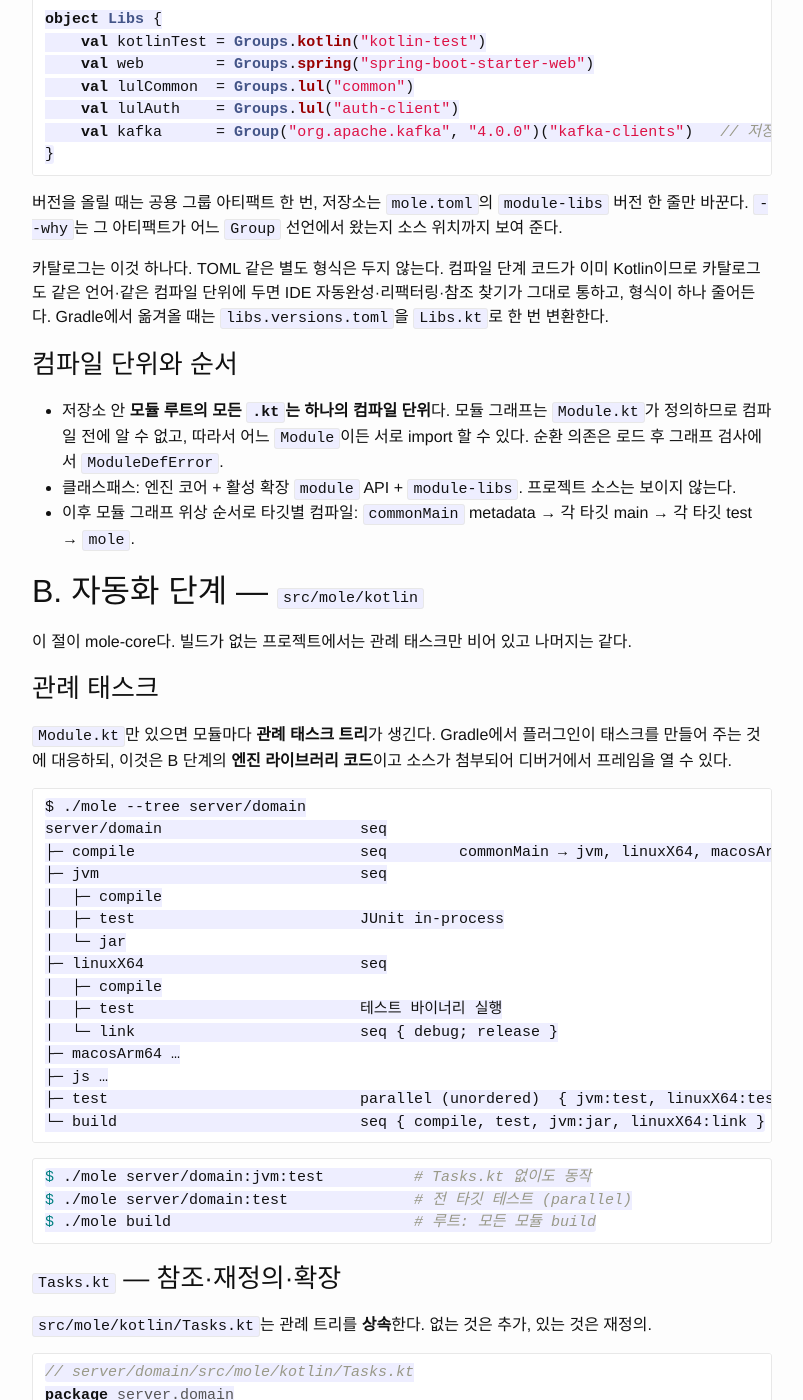
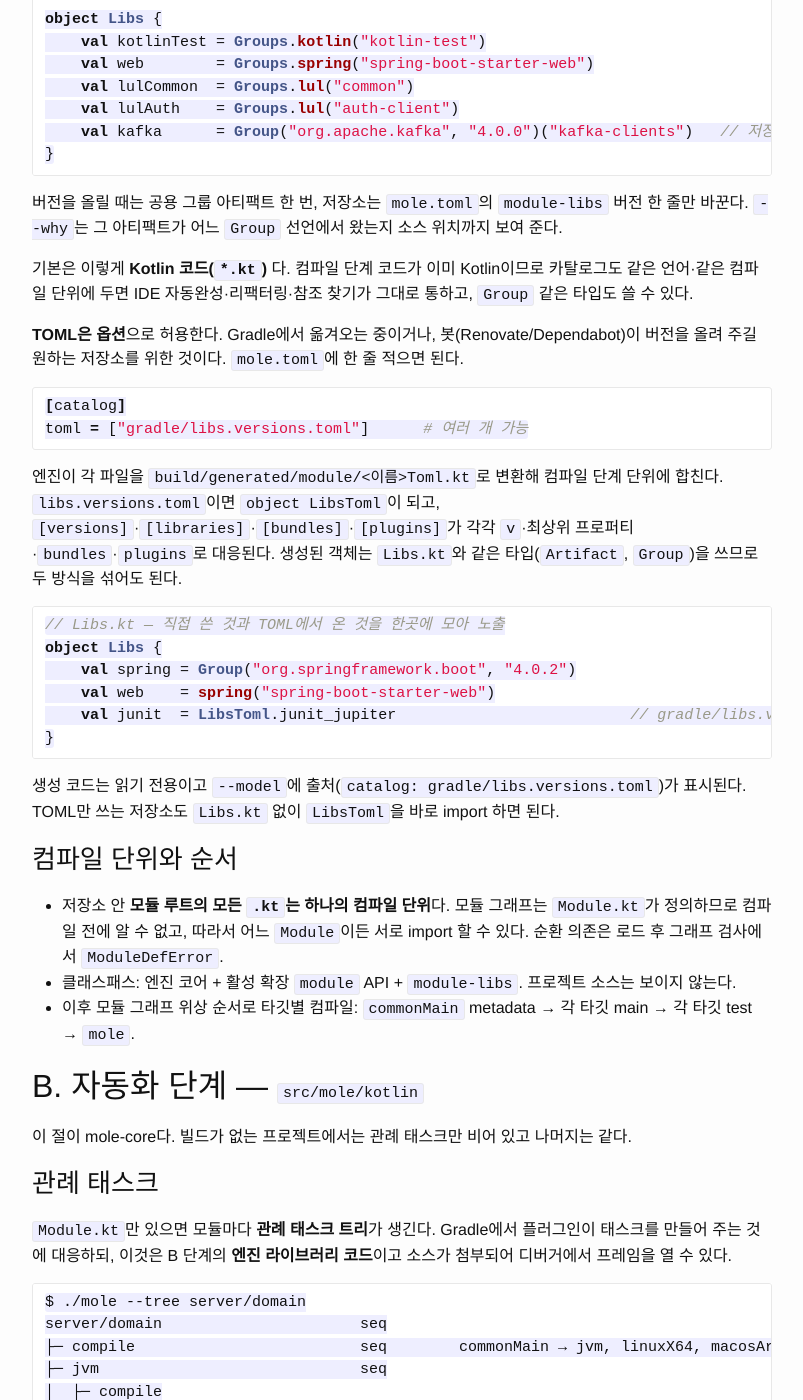
Before and after one commit to JustBurrow/JustBurrow.github.io, a Jekyll site: the page built from _posts/2026-09-21-mole-quick-start.md, in a window 1280 px wide and 1400 px high, scrolled down 10087 px. Shown: the whole window, without its empty margins (238-1041 px from the left). Built offline with Jekyll 4.4.1, drawn with Linux system fonts in a browser that asks for light colours; some of the changed text lies outside the part shown.

Commit message:
🖊️ 버전 카탈로그에 TOML 옵션 복원.
Kotlin 카탈로그를 기본으로 두되, Gradle 이전 중이거나 봇이 버전을
올려 주는 저장소를 위해 libs.versions.toml 가져오기를 옵션으로 허용한다.
생성 객체가 같은 타입을 쓰므로 두 방식을 섞어 쓸 수 있음을 명시한다.

Co-Authored-By: Claude Opus 5 (1M context) <noreply@anthropic.com>

````diff
--- a/_posts/2026-09-21-mole-quick-start.md
+++ b/_posts/2026-09-21-mole-quick-start.md
@@ -383,7 +383,27 @@ object Libs {
 
 버전을 올릴 때는 공용 그룹 아티팩트 한 번, 저장소는 `mole.toml`의 `module-libs` 버전 한 줄만 바꾼다. `--why`는 그 아티팩트가 어느 `Group` 선언에서 왔는지 소스 위치까지 보여 준다.
 
-카탈로그는 이것 하나다. TOML 같은 별도 형식은 두지 않는다. 컴파일 단계 코드가 이미 Kotlin이므로 카탈로그도 같은 언어·같은 컴파일 단위에 두면 IDE 자동완성·리팩터링·참조 찾기가 그대로 통하고, 형식이 하나 줄어든다. Gradle에서 옮겨올 때는 `libs.versions.toml`을 `Libs.kt`로 한 번 변환한다.
+기본은 이렇게 **Kotlin 코드(`*.kt`)** 다. 컴파일 단계 코드가 이미 Kotlin이므로 카탈로그도 같은 언어·같은 컴파일 단위에 두면 IDE 자동완성·리팩터링·참조 찾기가 그대로 통하고, `Group` 같은 타입도 쓸 수 있다.
+
+**TOML은 옵션**으로 허용한다. Gradle에서 옮겨오는 중이거나, 봇(Renovate/Dependabot)이 버전을 올려 주길 원하는 저장소를 위한 것이다. `mole.toml`에 한 줄 적으면 된다.
+
+```toml
+[catalog]
+toml = ["gradle/libs.versions.toml"]      # 여러 개 가능
+```
+
+엔진이 각 파일을 `build/generated/module/<이름>Toml.kt`로 변환해 컴파일 단계 단위에 합친다. `libs.versions.toml`이면 `object LibsToml`이 되고, `[versions]`·`[libraries]`·`[bundles]`·`[plugins]`가 각각 `v`·최상위 프로퍼티·`bundles`·`plugins`로 대응된다. 생성된 객체는 `Libs.kt`와 같은 타입(`Artifact`, `Group`)을 쓰므로 두 방식을 섞어도 된다.
+
+```kotlin
+// Libs.kt — 직접 쓴 것과 TOML에서 온 것을 한곳에 모아 노출
+object Libs {
+    val spring = Group("org.springframework.boot", "4.0.2")
+    val web    = spring("spring-boot-starter-web")
+    val junit  = LibsToml.junit_jupiter                          // gradle/libs.versions.toml의 [libraries] junit-jupiter
+}
+```
+
+생성 코드는 읽기 전용이고 `--model`에 출처(`catalog: gradle/libs.versions.toml`)가 표시된다. TOML만 쓰는 저장소도 `Libs.kt` 없이 `LibsToml`을 바로 import 하면 된다.
 
 ### 컴파일 단위와 순서
 
@@ -573,7 +593,7 @@ Fs.fingerprint(paths)                                                         //
 | `settings.gradle.kts` + wrapper            | `mole.toml` + `mole`                     |
 | `include(":a:b")`                          | 없음. `Module.kt`가 있는 디렉터리가 모듈 |
 | `project(":a:b")`                          | `a.b.Module` (import)                    |
-| `libs.versions.toml`                       | `Libs.kt`                                |
+| `libs.versions.toml`                       | `Libs.kt` (기본) 또는 TOML 가져오기 (옵션) |
 | `kotlin { jvm(); linuxX64() }`             | `targets { jvm(); linuxX64() }`          |
 | `sourceSets.jvmMain.dependencies { }`      | `sourceSets { jvmMain { } }`             |
 | 플러그인                                   | 타깃 확장(A) 또는 `Tasks.kt`(B)          |
@@ -770,7 +790,7 @@ steps:
 | R5  | 컴파일 단계와 자동화 단계 분리                                  | 단계 A / B, 다른 파일                                           |
 | R6  | 자동화 코드가 `main`/`test`를 직접 호출                         | `mole → jvmTest → jvmMain → commonMain`                         |
 | R7  | 의존성: jar 경로 / Maven·Gradle 아티팩트 / `"g:n:v"` / 인스턴스 | `Dependency` 계층                                               |
-| R8  | 버전 카탈로그                                                   | `Libs.kt` (Kotlin 코드 하나로 통합)                             |
+| R8  | 버전 카탈로그                                                   | `Libs.kt` 기본, `libs.versions.toml` 가져오기는 옵션            |
 | R9  | Maven/Gradle 사용자에게 익숙한 구조                             | 모듈 루트 `Module.kt`, KMP 소스셋 관례, 관례 태스크             |
 | R10 | 디렉터리 구조 = 모듈 구조. import로 모듈 간 의존 표현           | `Module.kt`가 있는 디렉터리 = 모듈, `api(server.common.Module)` |
 | R11 | IntelliJ가 자동화 코드를 직접 실행·디버그                       | `@JvmStatic main` + `./mole idea`                               |
````
